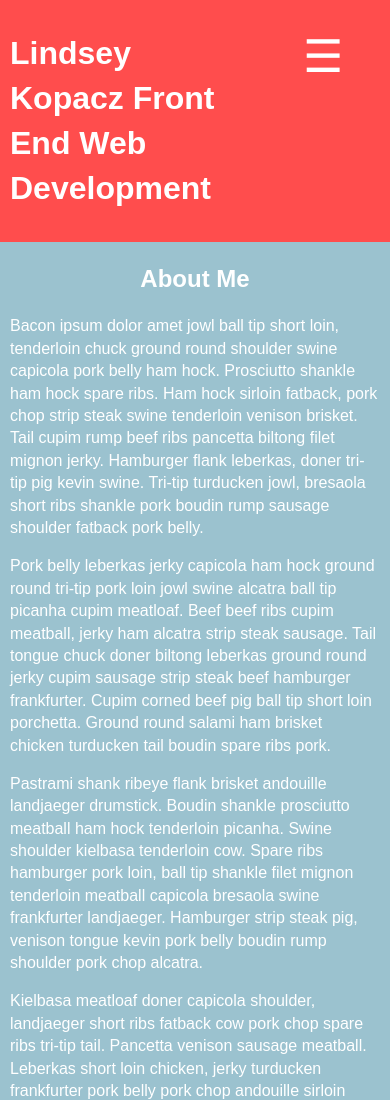
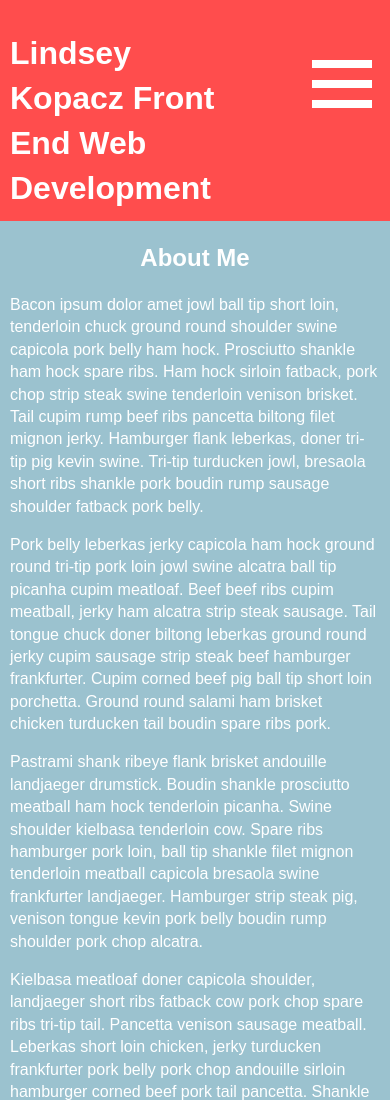
Before and after one commit to lkopacz/LindseyStaticSite, a website: page index.html in a window 390 px wide. Shown: the top 1100 px of the page. Drawn offline with nearby package versions, Linux system fonts and the light colour scheme.

Commit message:
changed how I am rendering the mobile menu, using 100% CSS Styling

```diff
--- a/index.html
+++ b/index.html
@@ -15,7 +15,7 @@
 				<li><a href="#code-samples">Samples</a></li>
 				<li><a href="#contact">Contact</a></li>
 			</ul>
-			<a class="toggle-nav" href="#">&#9776;</a>
+			<a class="toggle-nav" href="#"><span class="mobile-menu"></span></a>
 		</nav>
 	</header>
 	<main>
--- a/source/scss/_partials/components/_header.scss
+++ b/source/scss/_partials/components/_header.scss
@@ -30,4 +30,5 @@ nav {
 #logo {
 	flex-grow:1;
   padding: 10px;
+  margin-bottom:0;
 }
--- a/source/scss/_partials/components/_menu.scss
+++ b/source/scss/_partials/components/_menu.scss
@@ -41,7 +41,7 @@
 		&.mobile{
 			position:absolute;
 			margin: 0;
-			top:238.875px;
+			top:216.875px;
 			width: 100vw;
 			left:0;
 			li{
@@ -51,10 +51,10 @@
 				}
 			}
 			@media (min-width:408px) {
-				top:194.875px;
+				top:172.875px;
 			}
 			@media (min-width: 736px) {
-				top:150.875px;
+				top:128.875px;
 			}
 			@include mquery(medium){
 				display:flex;
@@ -98,6 +98,34 @@
 	}
 }
 
+.mobile-menu{
+	width: 60px;
+    display: block;
+    position: absolute;
+    top: 5rem;
+    right: 1.1rem;
+    height: 8px;
+    background: #fff;
+    &:before{
+		width: 100%;
+	    display: block;
+	    position: absolute;
+	    top: -1.25rem;
+	    height: 8px;
+	    background: #fff;
+	    content: "";
+	}
+	&:after{
+		width: 100%;
+	    display: block;
+	    position: absolute;
+	    top: 1.25rem;
+	    height: 8px;
+	    background: #fff;
+	    content: "";
+	}
+}
+
 // The only max width media query I have to have so far
 @media screen and (max-width:$bp-med){
 	.menu {
```
Also changed, not shown: stylesheets/styles.css.
